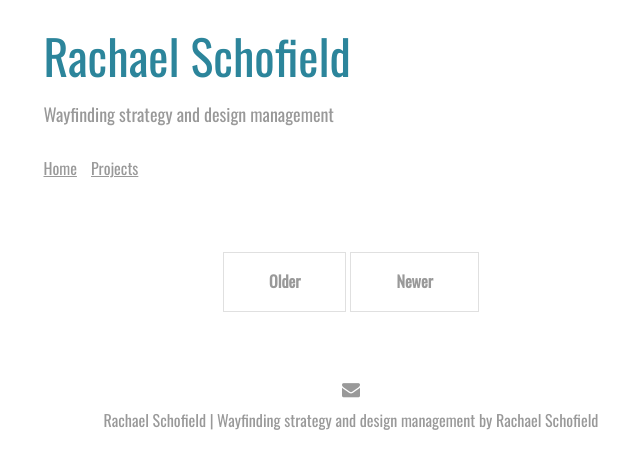
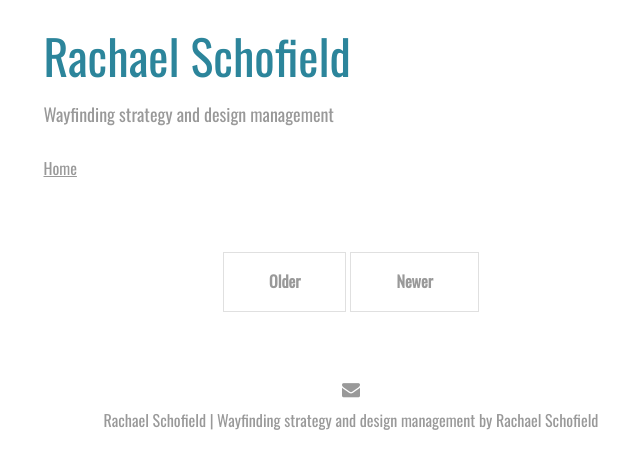
Before and after one commit to R4rachael/github.io, a Jekyll site: the page built from README.md, in a window 1280 px wide. Shown: the top 469 px of the page, without its empty margins (289-929 px from the left). Built offline with Jekyll 4.4.1, drawn with Linux system fonts in a browser that asks for light colours; our own code applies the rules of GitHub Pages for plain Markdown files.

Commit message:
Reduce to single page

```diff
--- a/_data/settings.yml
+++ b/_data/settings.yml
@@ -8,7 +8,7 @@ google-ID: ''
 
 menu:
 - {name: 'Home',   url: 'index.html'}
-- {name: 'Projects',   url: 'projects.html'}
+## - {name: 'Projects',   url: 'projects.html'}
 ##- {name: 'Writing', url: 'writing.html'}
 ## {name: 'Contact', url: 'contact.html'}
 
--- a/_includes/head.html
+++ b/_includes/head.html
@@ -18,7 +18,7 @@
   <link rel="stylesheet" href="https://fonts.googleapis.com/css?family=Source+Code+Pro">
   <link rel="preconnect" href="https://fonts.googleapis.com">
   <link rel="preconnect" href="https://fonts.gstatic.com" crossorigin>
-  <link href="https://fonts.googleapis.com/css2?family=Oswald:wght@400&family=Playfair+Display&display=swap" rel="stylesheet">
+  <link href="https://fonts.googleapis.com/css2?family=Oswald:wght@400&family=Lora&display=swap" rel="stylesheet">
   <link rel="stylesheet" href="https://cdnjs.cloudflare.com/ajax/libs/font-awesome/4.7.0/css/font-awesome.min.css">
   <script type="text/javascript" async
     src="https://cdnjs.cloudflare.com/ajax/libs/mathjax/2.7.5/MathJax.js?config=TeX-MML-AM_CHTML">
```
Also changed, not shown: 1 other file.
